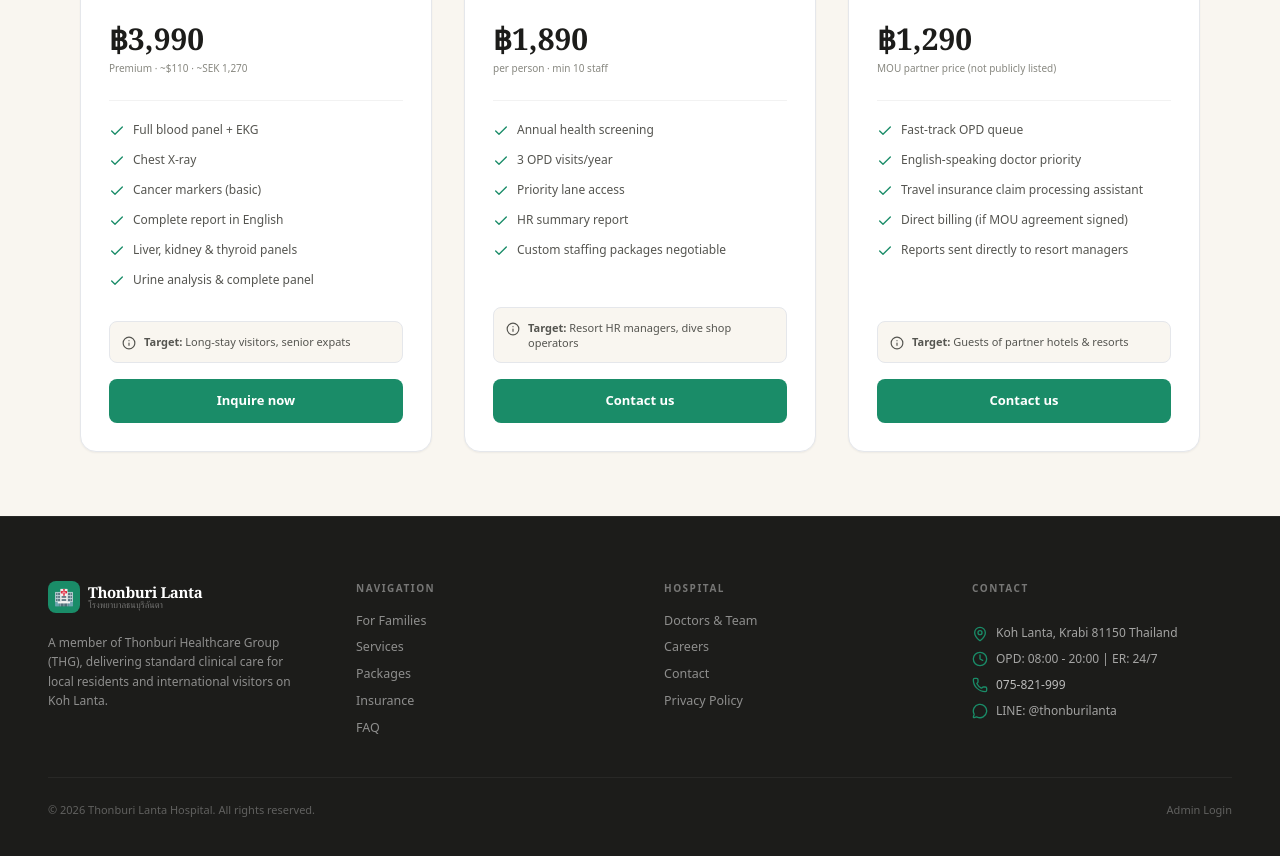
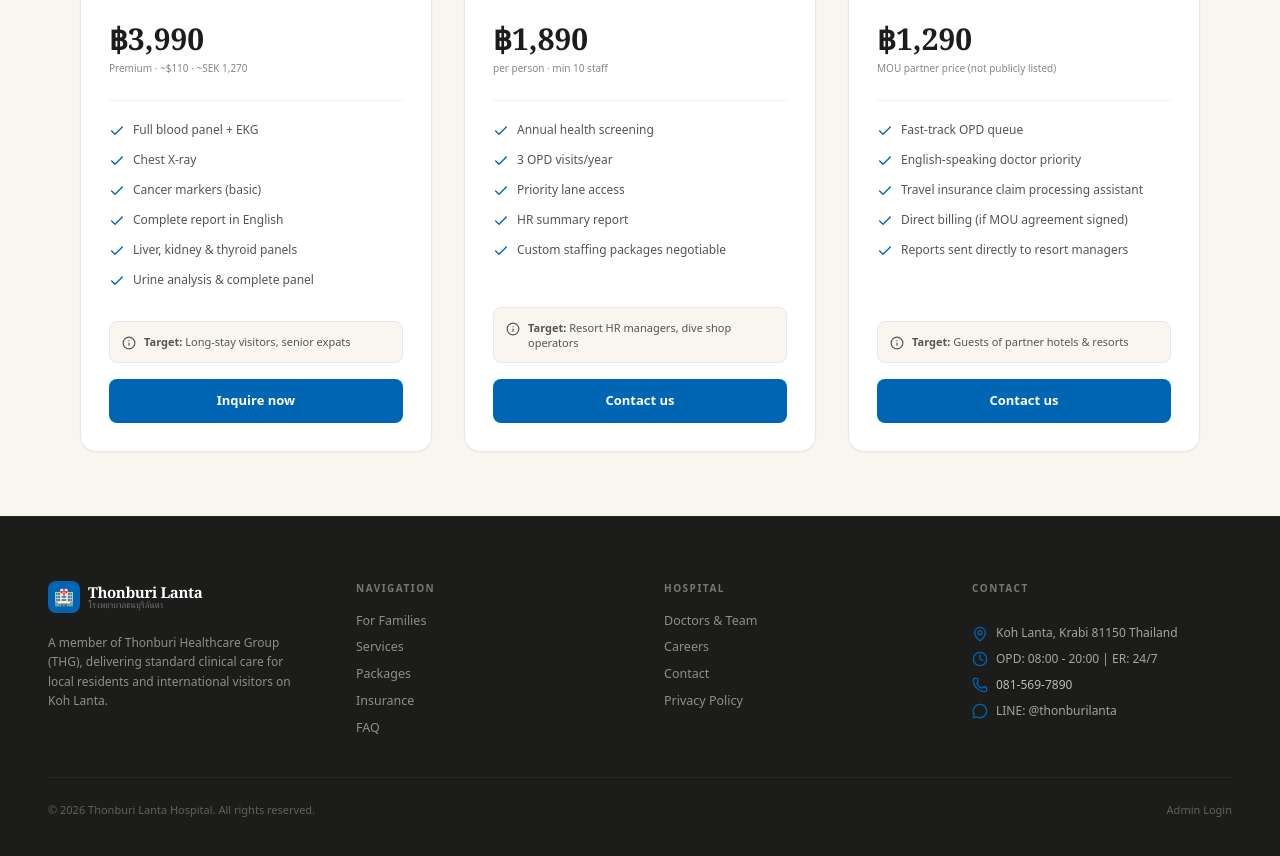
Before and after one commit to instrph2022/thonburilanta.com, a Next.js app: page /packages in a window 1280 px wide. Shown: the part 1180-2036 px from the top of the page. Built offline with nearby package versions, Linux system fonts and the light colour scheme.

Commit message:
Update colors to match CI logo, insert accepted insurance search widget, correct actual phone number, and add AACI accreditation info

```diff
--- a/src/app/globals.css
+++ b/src/app/globals.css
@@ -6,14 +6,14 @@
   --cream: #F9F6F0;
   --warm-white: #FDFCF9;
   --sand: #EDE8DF;
-  --teal: #1A8C68;
-  --teal-mid: #2AAF84;
-  --teal-light: #D6F0E6;
-  --teal-dark: #0D5C45;
-  --ocean: #1B4E6B;
-  --ocean-light: #D4E8F5;
-  --amber: #D4832A;
-  --amber-light: #FBF0E0;
+  --teal: #0065B3; /* Corporate Blue from logo */
+  --teal-mid: #007FD6; /* Medium Blue */
+  --teal-light: #E5F3FF; /* Soft Light Blue background */
+  --teal-dark: #004780; /* Deep Blue for headings/text */
+  --ocean: #003561; /* Deeper dark blue background */
+  --ocean-light: #D9EEFF; /* Bright sky blue backdrop */
+  --amber: #FAB915; /* Golden Yellow from logo cross */
+  --amber-light: #FFF8E5; /* Soft Gold background */
   --red-soft: #C94040;
   --dark: #1C1C1A;
   --mid: #555550;
--- a/src/components/Footer.tsx
+++ b/src/components/Footer.tsx
@@ -93,8 +93,8 @@
               </div>
               <div className="flex items-center gap-2">
                 <Phone className="w-4 h-4 text-teal-brand shrink-0" />
-                <a href="tel:075821999" className="text-white/70 hover:text-white decoration-transparent">
-                  075-821-999
+                <a href="tel:+66815697890" className="text-white/70 hover:text-white decoration-transparent">
+                  081-569-7890
                 </a>
               </div>
               <div className="flex items-center gap-2">
@@ -118,7 +118,7 @@
 
       {/* Sticky Mobile Emergency Button */}
       <a
-        href="tel:075821999"
+        href="tel:+66815697890"
         className="fixed bottom-5 right-5 z-[300] bg-red-soft text-white rounded-full py-3 px-5 flex md:hidden items-center gap-2 text-[13px] font-semibold shadow-lg hover:shadow-xl hover:scale-105 active:scale-95 transition-all select-none animate-float2 decoration-transparent"
       >
         <span className="w-2 h-2 rounded-full bg-white animate-blink" />
--- a/src/components/Navbar.tsx
+++ b/src/components/Navbar.tsx
@@ -67,7 +67,7 @@
 
           {/* Emergency 24/7 button */}
           <a
-            href="tel:075821999"
+            href="tel:+66815697890"
             className="flex items-center gap-1.5 bg-red-soft text-white border-0 px-3.5 py-2 rounded-lg text-[12px] font-semibold cursor-pointer relative overflow-hidden group select-none animate-shimmer-btn decoration-transparent hover:opacity-90"
           >
             <div className="absolute inset-0 bg-white/10 -translate-x-full animate-shimmer" />
@@ -97,7 +97,7 @@
 
           {/* Emergency button (mobile) */}
           <a
-            href="tel:075821999"
+            href="tel:+66815697890"
             className="bg-red-soft text-white p-2 rounded-lg"
           >
             <PhoneCall className="w-4 h-4 animate-bounce" />
--- a/src/context/LanguageContext.tsx
+++ b/src/context/LanguageContext.tsx
@@ -25,12 +25,12 @@
     // Hero
     heroBadgeEnglish: "English-speaking doctors",
     heroBadgeInsurance: "International insurance accepted",
-    heroBadgeFamily: "Family-friendly",
+    heroBadgeFamily: "AACI Accredited Clinic",
     heroEyebrow: "Koh Lanta's First Full Hospital",
     heroTitleHtml: "Your family's<br/><em>safe harbour</em><br/>on the island",
     heroSub: "A full-service 36-bed hospital on Koh Lanta — with English-speaking doctors, 24-hour emergency care, and support for international insurance. So your family can explore freely.",
     heroErLabel: "EMERGENCY · 24 HOURS",
-    heroErPhone: "075-821-999", // placeholder phone
+    heroErPhone: "081-569-7890", // actual phone number
     heroErNote: "Walk in anytime · No appointment needed",
     heroBtnPackages: "View Packages →",
     heroBtnDoctors: "Meet our doctors",
@@ -43,7 +43,7 @@
     tbEnglish: "Doctors speak English",
     tbInsurance: "Direct insurance billing",
     tbEmergency: "24/7 Emergency room",
-    tbPaediatric: "Paediatric care available",
+    tbPaediatric: "AACI International Standard",
     tbGroup: "Thonburi Healthcare Group",
 
     // Families
@@ -134,7 +134,7 @@
     checkTitleHtml: "Smart family<br/>travel checklist",
     checkDesc: "A few simple steps before you arrive make all the difference — especially with young children.",
     checkItem1Title: "Save our emergency number",
-    checkItem1Desc: "+66 75 821 999 — add it to your phone before you land on Koh Lanta.",
+    checkItem1Desc: "+66 81 569 7890 — add it to your phone before you land on Koh Lanta.",
     checkItem2Title: "Bring your insurance documents",
     checkItem2Desc: "Policy number, insurer contact, and any pre-existing condition notes.",
     checkItem3Title: "Check children's vaccination records",
@@ -155,7 +155,7 @@
     locHoursLabel: "HOURS",
     locHoursVal: "OPD: 08:00 – 20:00\nEmergency: 24 hours, 7 days",
     locPhoneLabel: "PHONE",
-    locPhoneVal: "+66 75 821 999\nInternational calls welcome",
+    locPhoneVal: "+66 81 569 7890\nInternational calls welcome",
     locSocialLabel: "LINE / WHATSAPP",
     locSocialVal: "@thonburilanta\nReply within 2 hours",
     locMapPlaceholder: "Google Maps embed here",
@@ -210,12 +210,12 @@
     // Hero
     heroBadgeEnglish: "ทีมแพทย์สื่อสารภาษาอังกฤษได้ดี",
     heroBadgeInsurance: "ยินดีรับประกันสุขภาพต่างประเทศ",
-    heroBadgeFamily: "ดูแลอย่างใกล้ชิดเสมือนครอบครัว",
+    heroBadgeFamily: "ผ่านการรับรองมาตรฐานสากล AACI",
     heroEyebrow: "โรงพยาบาลเต็มรูปแบบแห่งแรกบนเกาะลันตา",
     heroTitleHtml: "ดูแลสุขภาพของ<br/><em>คนที่คุณรัก</em><br/>ในทุกการเดินทาง",
     heroSub: "โรงพยาบาลขนาด 36 เตียงที่มีบริการครบครันบนเกาะลันตา พร้อมทีมแพทย์ดูแลรักษาตลอด 24 ชั่วโมง และระบบประสานงานประกันภัยต่างประเทศ ให้คุณท่องเที่ยวได้อย่างอุ่นใจ",
     heroErLabel: "แผนกฉุกเฉิน · ตลอด 24 ชั่วโมง",
-    heroErPhone: "075-821-999",
+    heroErPhone: "081-569-7890",
     heroErNote: "สามารถเข้ารับบริการได้ทันทีโดยไม่ต้องนัดหมาย",
     heroBtnPackages: "ดูแพ็กเกจสุขภาพ →",
     heroBtnDoctors: "ทำความรู้จักทีมแพทย์",
@@ -228,7 +228,7 @@
     tbEnglish: "ทีมแพทย์ดูแลและอธิบายเป็นภาษาอังกฤษ",
     tbInsurance: "บริการเคลมตรงกับบริษัทประกัน",
     tbEmergency: "ห้องฉุกเฉินบริการตลอด 24 ชั่วโมง",
-    tbPaediatric: "มีแพทย์เฉพาะทางกุมารเวชบริการ",
+    tbPaediatric: "มาตรฐานสากล AACI",
     tbGroup: "เครือธนบุรี เฮลท์แคร์ กรุ๊ป (THG)",
 
     // Families
@@ -319,7 +319,7 @@
     checkTitleHtml: "เช็คลิสต์เตรียมความพร้อม<br/>เพื่อความปลอดภัยของครอบครัว",
     checkDesc: "การเตรียมตัวง่ายๆ เพียงไม่กี่ขั้นตอน จะช่วยให้ทริปครอบครัวบนเกาะลันตาราบรื่นและอุ่นใจสูงสุด",
     checkItem1Title: "บันทึกเบอร์โทรฉุกเฉินของเรา",
-    checkItem1Desc: "075-821-999 — บันทึกใส่โทรศัพท์ของคุณก่อนเดินทางมาถึงเกาะลันตา",
+    checkItem1Desc: "081-569-7890 — บันทึกใส่โทรศัพท์ของคุณก่อนเดินทางมาถึงเกาะลันตา",
     checkItem2Title: "เตรียมเอกสารประกันภัยการเดินทาง",
     checkItem2Desc: "เลขกรมธรรม์ ช่องทางติดต่อ และเอกสารประวัติการรักษาหากมีโรคประจำตัว",
     checkItem3Title: "ตรวจสอบประวัติวัคซีนของเด็กๆ",
@@ -340,7 +340,7 @@
     locHoursLabel: "เวลาเปิดทำการ",
     locHoursVal: "ตรวจผู้ป่วยนอก (OPD): 08:00 – 20:00\nฉุกเฉิน (ER): บริการ 24 ชั่วโมง ทุกวัน",
     locPhoneLabel: "เบอร์โทรติดต่อ",
-    locPhoneVal: "075-821-999\n(ยินดีรับสายจากต่างประเทศ)",
+    locPhoneVal: "081-569-7890\n(ยินดีรับสายจากต่างประเทศ)",
     locSocialLabel: "ไลน์ / วอตส์แอปป์",
     locSocialVal: "@thonburilanta\nตอบกลับภายใน 2 ชั่วโมง",
     locMapPlaceholder: "แผนที่ Google Maps แสดงบนหน้าเว็บ",
```
Also changed, not shown: src/app/page.tsx (+62 -27 lines).
